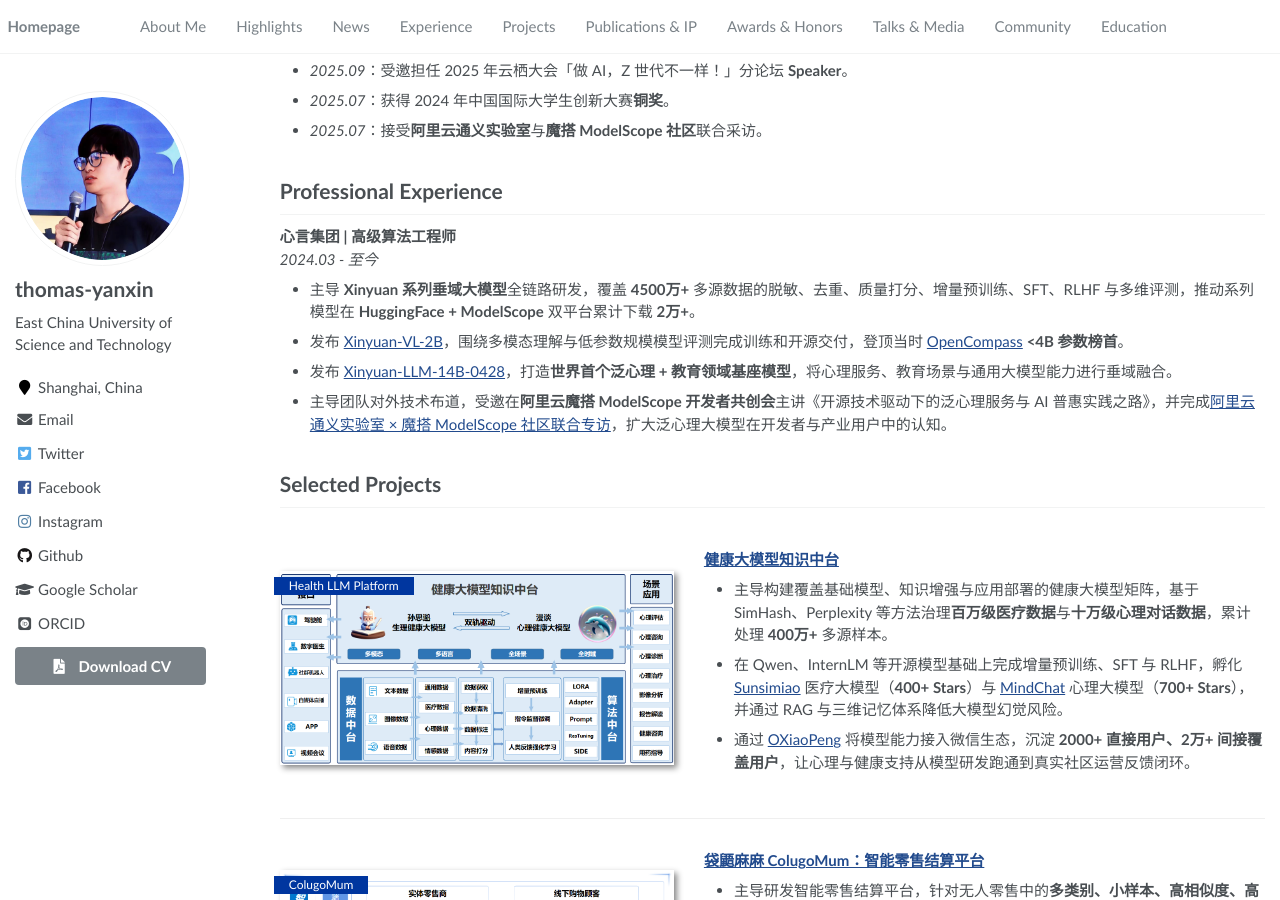
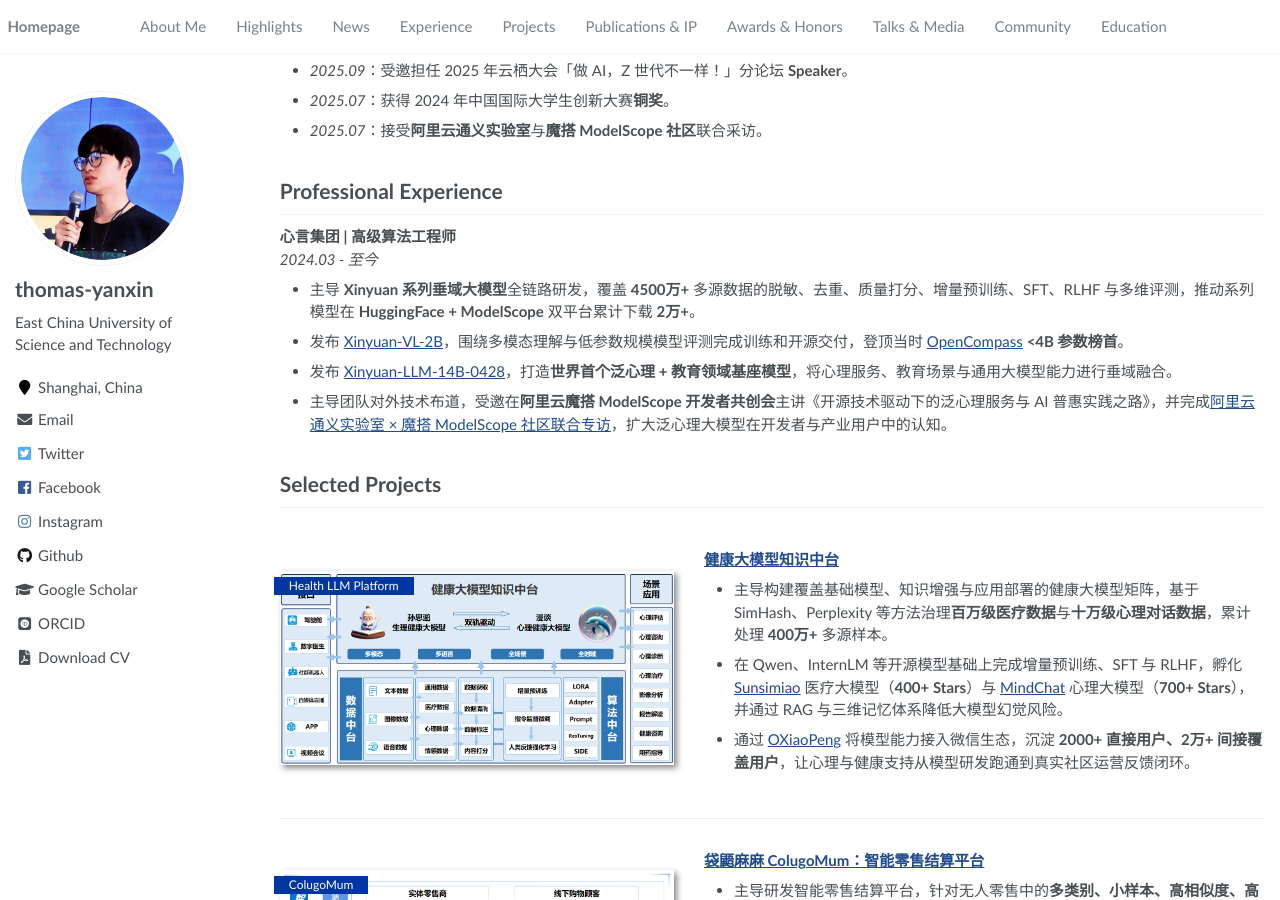
Before and after one commit to thomas-yanxin/thomas-yanxin.github.io, a Jekyll site: the page built from _pages/about.md, in a window 1280 px wide and 900 px high, scrolled down 387 px. Built offline with Jekyll 4.4.1, drawn with Linux system fonts in a browser that asks for light colours; some web fonts are replaced.

Commit message:
Update author-profile.html

```diff
--- a/_includes/author-profile.html
+++ b/_includes/author-profile.html
@@ -117,12 +117,10 @@
       {% endif %}
       {% if author.wikipedia %}
         <li><a href="https://en.wikipedia.org/wiki/User:{{ author.wikipedia }}"><i class="fab fa-fw fa-wikipedia-w" aria-hidden="true"></i> Wikipedia</a></li>
-{% endif %}
+      {% endif %}
+      <li><a href="{{ '/proof/yanxin.pdf' | relative_url }}" download><i class="fas fa-fw fa-file-pdf" aria-hidden="true"></i> Download CV</a></li>
     </ul>
-      <a href="{{ '/proof/yanxin.pdf' | relative_url }}" class="btn btn--block author__cv-btn" download>
-        <i class="fas fa-fw fa-file-pdf" aria-hidden="true"></i> Download CV
-      </a>
-      <div class="author__urls_sm">
+    <div class="author__urls_sm">
       {% if author.uri %}
         <a href="{{ author.uri }}"><i class="fas fa-fw fa-link" aria-hidden="true"></i></a>
       {% endif %}
```
